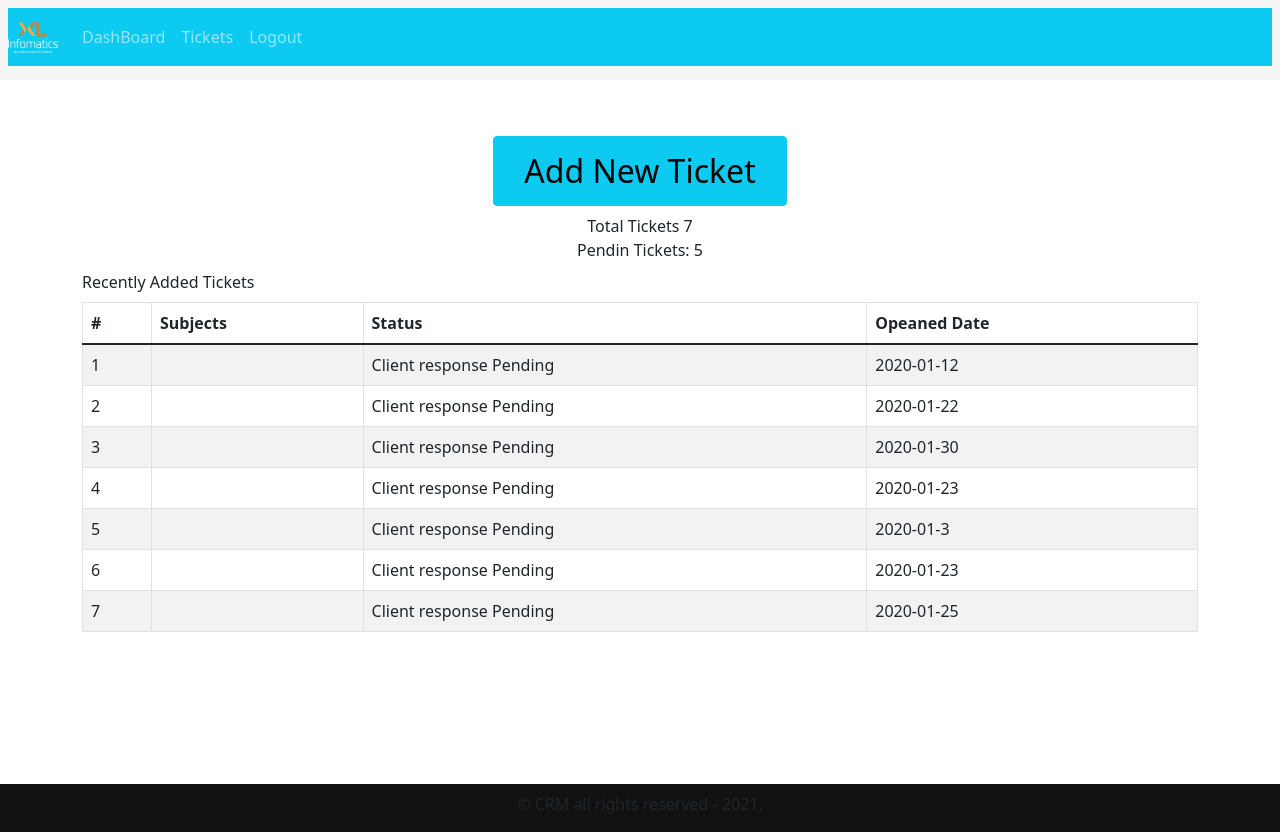
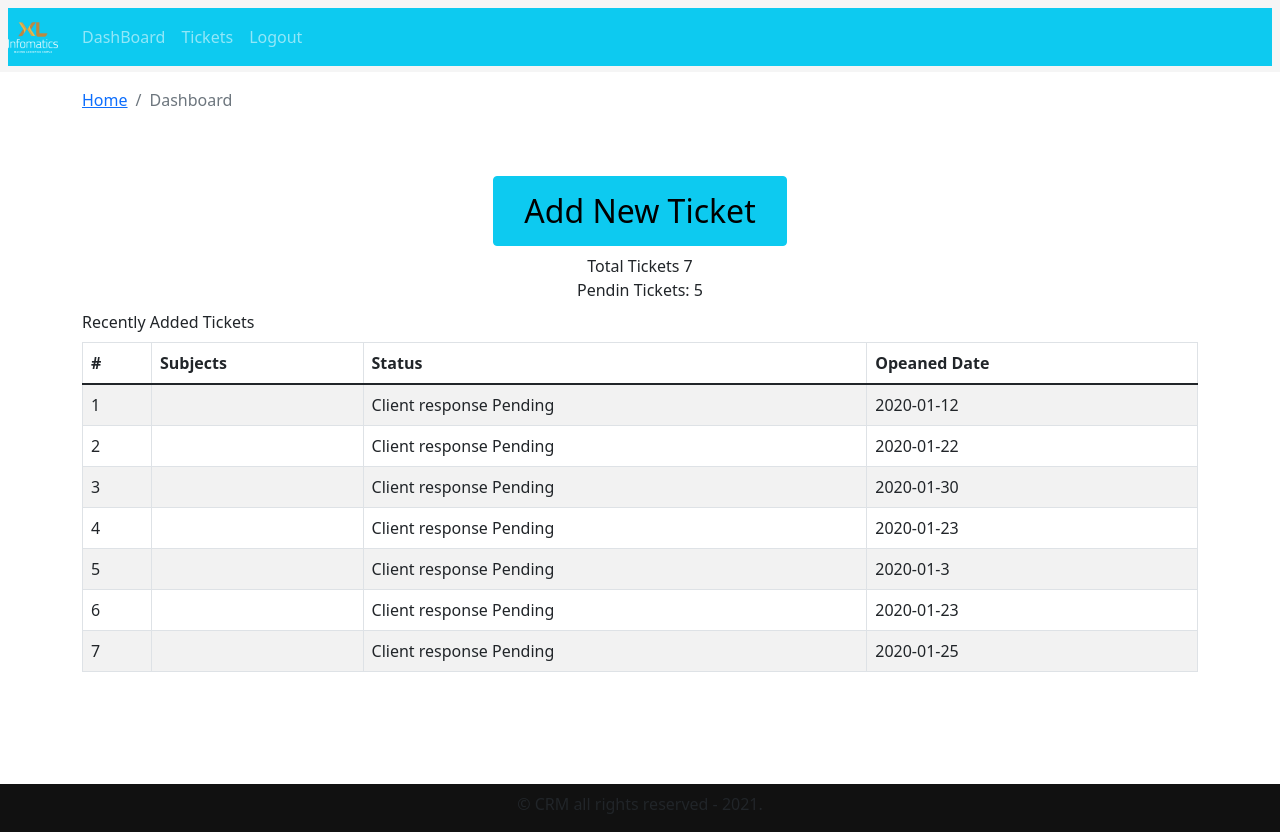
Before and after one commit to shantanusoam/Helpdesk-System-Frontend, a React (Create React App) app: page / in a window 1280 px wide. Built offline with nearby package versions, Linux system fonts and the light colour scheme.

Commit message:
breadcumb added

```diff
--- /dev/null
+++ b/src/Components/breadcumb/Breadcrumb.comp.js
@@ -0,0 +1,14 @@
+import React from 'react';
+import { Breadcrumb } from 'react-bootstrap';
+
+export const PageBreadcrumb = ({page}) => {
+    return (
+        <Breadcrumb>
+  <Breadcrumb.Item href="/">Home</Breadcrumb.Item>
+
+  <Breadcrumb.Item active>{page}</Breadcrumb.Item>
+</Breadcrumb>
+
+
+    );
+};
--- a/src/Components/layout/DefaultLayout.js
+++ b/src/Components/layout/DefaultLayout.js
@@ -6,7 +6,7 @@
     return (
 
             <div className="default-layout">
-                <header className="header">
+                <header className="header mb-2">
                 <Header/>
                 </header>
             <main className="main">
--- a/src/Pages/Dashboard/Dashboard.page.js
+++ b/src/Pages/Dashboard/Dashboard.page.js
@@ -2,10 +2,16 @@
 import { Container,Row,Col,Button } from 'react-bootstrap'
 import {TicketTabel} from '../../Components/Ticket-tabel/TicketTabel-comp'
 import tickets from '../../assets/data/dummy-tickets.json'
+import { PageBreadcrumb } from '../../Components/breadcumb/Breadcrumb.comp'
 export const Dashboard = () => {
     return (
         <div>
             <Container>
+                <Row>
+                    <Col>
+                    <PageBreadcrumb page="Dashboard"/>
+                    </Col>
+                </Row>
                 <Row>
                     <Col className="text-center mt-5 mb-2">
                     <Button  variant="info" style={{fontSize:'2rem',padding: '10px 30px'}}>Add New Ticket</Button>
```
